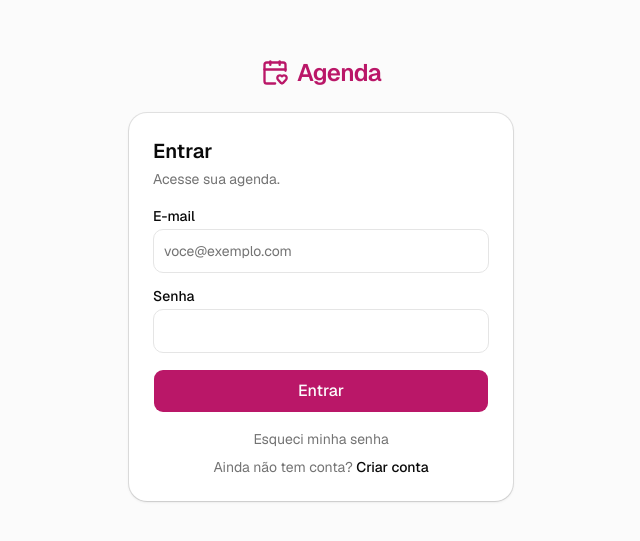
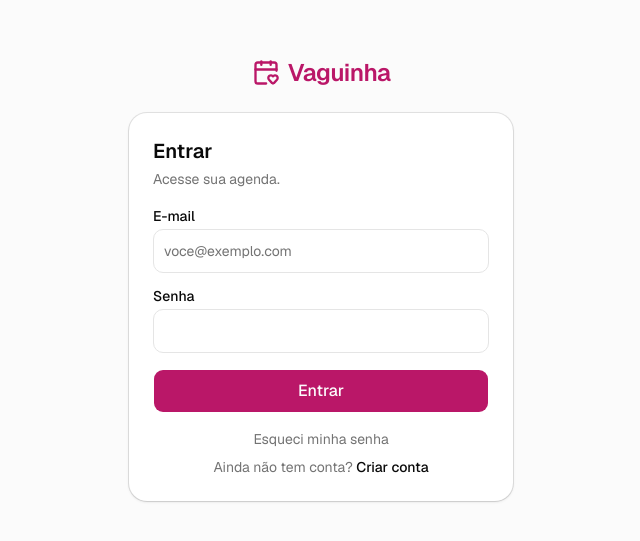
Before and after one commit to diegomns1/agenda, a Next.js app: page /login in a window 1280 px wide. Shown: the part 121-662 px from the top of the page, without its empty margins (319-959 px from the left). Built offline with nearby package versions, Linux system fonts and the light colour scheme; no server answers.

Commit message:
Nome do produto: Vaguinha (manifest, títulos, SW, docs)

```diff
--- a/public/sw.js
+++ b/public/sw.js
@@ -1,7 +1,7 @@
 /* Service worker do app Agenda: notificações push + cache leve para abrir rápido e funcionar
    minimamente sem internet. */
 
-const VERSAO = "agenda-v2";
+const VERSAO = "vaguinha-v3";
 const CACHE_ESTATICO = `${VERSAO}-estatico`;
 const CACHE_PAGINAS = `${VERSAO}-paginas`;
 const PAGINA_OFFLINE = "/offline";
@@ -73,10 +73,10 @@ self.addEventListener("push", (event) => {
     dados = { body: event.data ? event.data.text() : "" };
   }
 
-  const titulo = dados.title || "Agenda";
+  const titulo = dados.title || "Vaguinha";
   const opcoes = {
     body: dados.body || "",
-    tag: dados.tag || "agenda",
+    tag: dados.tag || "vaguinha",
     renotify: true,
     data: { url: dados.url || "/" },
     icon: "/icons/icon-192.png",
--- a/src/app/layout.tsx
+++ b/src/app/layout.tsx
@@ -19,7 +19,7 @@ export const metadata: Metadata = {
     default: NOME_APP,
     template: `%s · ${NOME_APP}`,
   },
-  description: "Agenda de serviços para profissionais autônomas.",
+  description: "Vaguinha: agenda de serviços para profissionais autônomas.",
   applicationName: NOME_APP,
   manifest: "/manifest.webmanifest",
   appleWebApp: {
--- a/src/lib/constantes.ts
+++ b/src/lib/constantes.ts
@@ -1,4 +1,4 @@
-export const NOME_APP = "Agenda";
+export const NOME_APP = "Vaguinha";
 
 export const FUSO = "America/Sao_Paulo";
 
```
Also changed, not shown: public/manifest.webmanifest, 2 other files (tests, documents, lock files or other folders).
